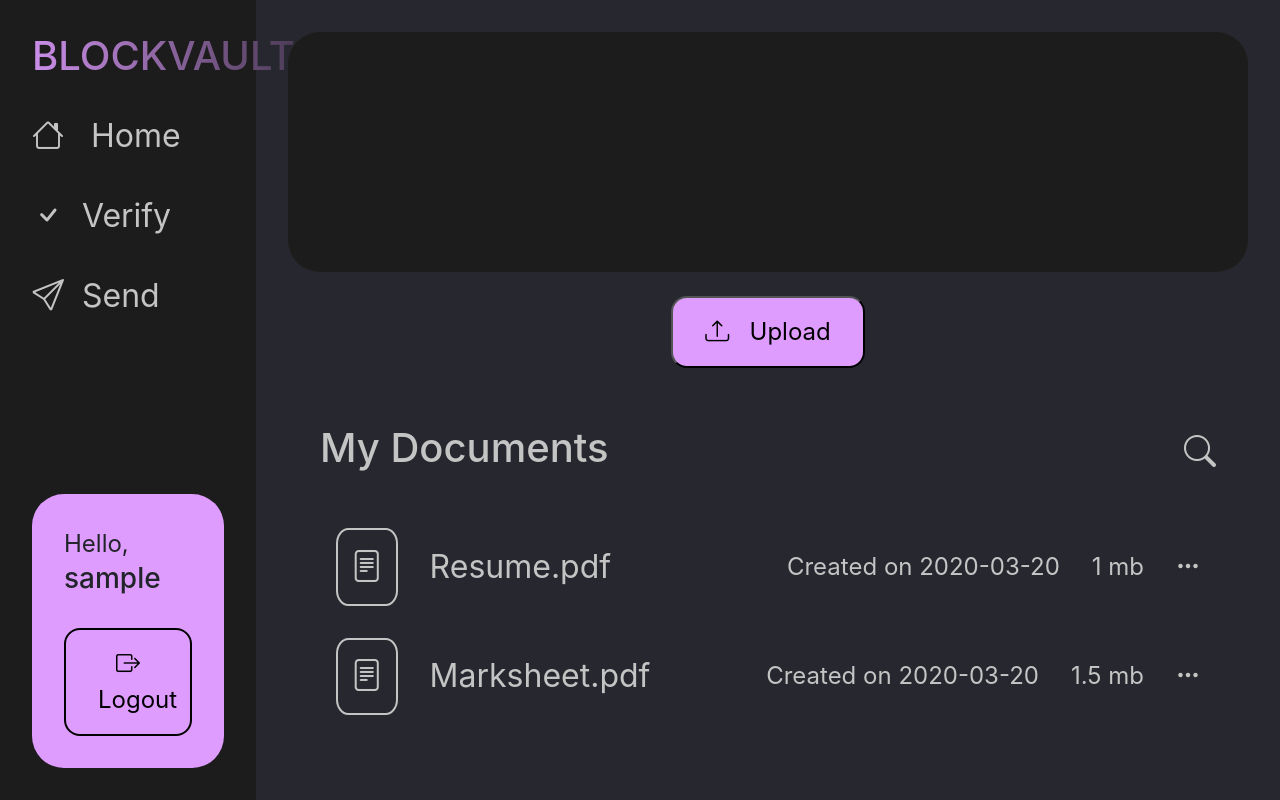
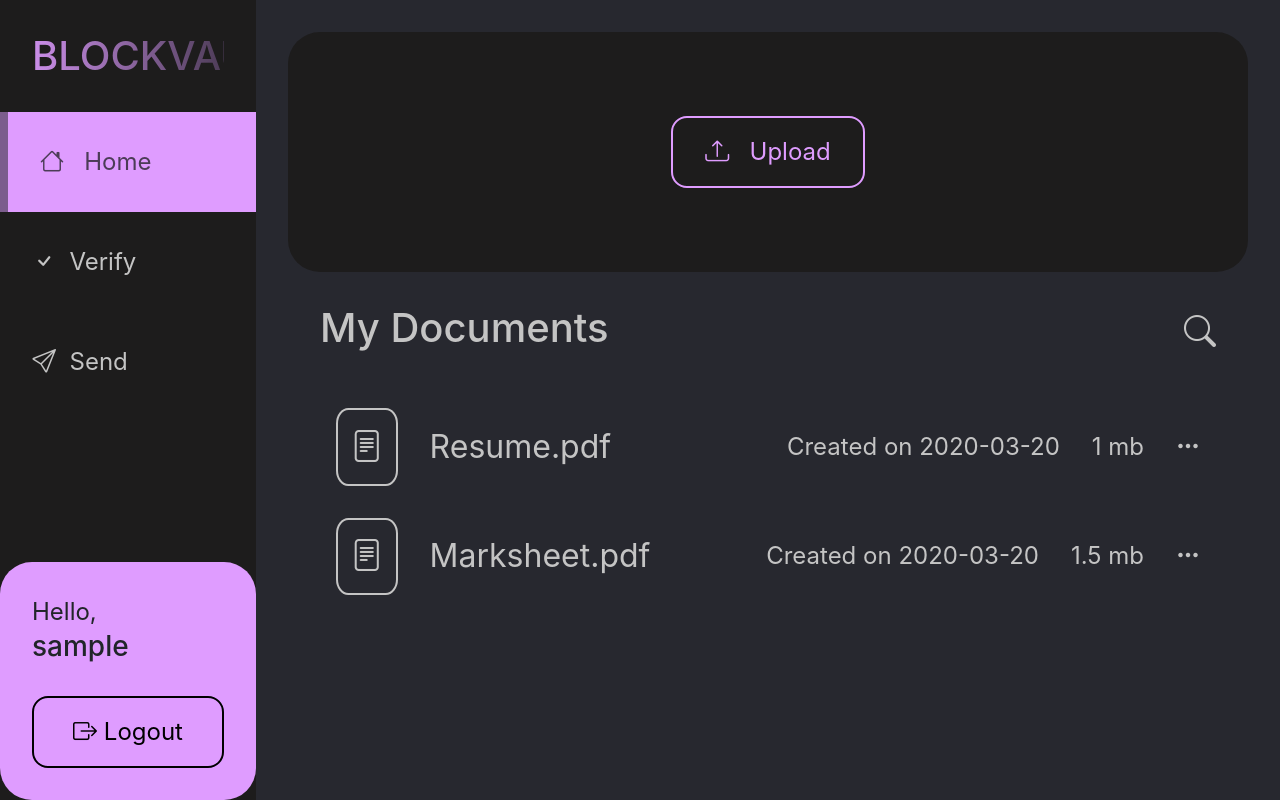
Before and after one commit to Dhruwang/BlockVault, a React (Create React App) app: page /home in a window 1280 px wide. Built offline with nearby package versions, Linux system fonts and the light colour scheme; no server answers; sample sign-in values are in the browser's storage.

Commit message:
added confirm modal

```diff
--- a/src/App.css
+++ b/src/App.css
@@ -282,14 +282,17 @@ body{
   display: flex;
   flex-direction: column;
   align-items: start;
-  padding: 2rem;
   justify-content: space-between;
+}
+.NavigationMain{
+  width: 100%;
 }
 .NavigationUpper h1{
   background: linear-gradient(90deg, rgba(203,142,233,1) 0%, rgba(77,60,87,1) 100%);
   background-clip: text;
   color: transparent;
   font-weight: 500;
+  margin: 2rem;
 }
 .NavigationUpper button{
   margin: 2rem 0 ;
@@ -300,9 +303,9 @@ body{
 .NavLinks ul li{
   color: #C4C4C4;
   list-style: none;
-  font-size: 2rem;
-  margin: 2rem 0;
+  font-size: 1.5rem;
   cursor: pointer;
+  padding: 2rem;
 }
 .NavigationLower{
   padding: 2rem;
@@ -324,6 +327,12 @@ body{
   color: black;
   width: 100%;
 }
+.selectedTab{
+  background-color: #DF9CFF;
+  border-left: 8px solid #7C5D8D;
+  color: #4C3C57 !important;
+}
+
 /* Navigation page css ends  */
 
 /* appmain css starts  */
@@ -346,6 +355,9 @@ body{
   height: 30vh;
   background-color: #1D1C1C;
   border-radius: 2rem;
+  display: flex;
+  align-items: center;
+  justify-content: center;
 }
 .homeLower{
   padding: 2rem;
@@ -408,3 +420,35 @@ body{
   color: #C4C4C4;
 }
 /* document box css ends */
+
+/* confirm modal css starts  */
+.confirmModalOuter{
+  height: 100vh;
+  width: 100vw;
+  backdrop-filter: blur(5px);
+  display: none;
+  align-items: center;
+  justify-content: center;
+  position: fixed;
+}
+.confirmModalInner{
+  background-color: #1D1C1C;
+  border-radius: 1rem;
+  padding: 1rem;
+  display: flex;
+  flex-direction: column;
+  align-items: center;
+  justify-content: center;
+  padding: 4rem;
+}
+.confirmModalContent p{
+  font-size: 2rem;
+  color: #C4C4C4;
+}
+.confirmModalButtons{
+  margin-top: 2rem;
+}
+.confirmModalButtons button{
+  margin: 0 1rem;
+}
+/* confirm modal css ends */
--- a/src/App.tsx
+++ b/src/App.tsx
@@ -1,5 +1,6 @@
 import './App.css';
 import AppMain from './components/AppMain';
+import ConfirmModal from './components/ConfirmModal';
 import Entrymodal from './components/Entrymodal';
 import Landing from './components/Landing';
 import Navigation from './components/Navigation';
@@ -10,6 +11,7 @@ function App() {
   return (
     <BrowserRouter>
       <Entrymodal />
+      <ConfirmModal />
       <Routes>
         <Route path='/' element={<Landing />} />
         <Route path='/home' element={<AppMain />} />
--- /dev/null
+++ b/src/components/ConfirmModal.tsx
@@ -0,0 +1,29 @@
+import React from 'react'
+
+export default function ConfirmModal({
+    message,
+    onConfirm
+}:{
+    message?: string,
+    onConfirm?: () => void
+}) {
+
+    const dismissModal=()=>{
+        if(document.getElementById("confirmModalOuter")){
+            document.getElementById("confirmModalOuter")!.style.display = "none"
+        }
+}
+  return (
+    <div className='confirmModalOuter' id='confirmModalOuter'>
+        <div className='confirmModalInner'>
+            <div className='confirmModalContent'>
+                <p>{message}</p>
+            </div>
+            <div className='confirmModalButtons'>
+                <button className='modalBtn-inverted' onClick={dismissModal}>Cancel</button>
+                <button className='modalBtn' onClick={onConfirm}>Confirm</button>
+            </div>
+        </div>
+    </div>
+  )
+}
--- a/src/components/Home.tsx
+++ b/src/components/Home.tsx
@@ -71,10 +71,8 @@ export default function Home() {
     <div>
       <div className="homeOuter">
         <div className='homeUpper'>
-      {console.log(token)!}
-
+        <button className='modalBtn-inverted my-4' onClick={handleFileUpload}><i className="bi bi-upload"></i> &nbsp; <input type='file' name='file' id='fileUpload' onChange={handleFileChange}  style={{ display: "none" }} multiple={false} accept=".txt,.pdf,.doc,.ppt"></input>{selectedFile?selectedFile:"Upload"}</button>
         </div>
-        <button className='modalBtn my-4' onClick={handleFileUpload}><i className="bi bi-upload"></i> &nbsp; <input type='file' name='file' id='fileUpload' onChange={handleFileChange}  style={{ display: "none" }} multiple={false} accept=".txt,.pdf,.doc,.ppt"></input>{selectedFile?selectedFile:"Upload"}</button>
         <div className='homeLower'>
           <div className='homeLowerHead'>
             <h2>My Documents</h2>
--- a/src/components/Navigation.tsx
+++ b/src/components/Navigation.tsx
@@ -12,7 +12,7 @@ export default function Navigation() {
     return (
         <div>
             <div className='NavigationOuter'>
-                <div>
+                <div className='NavigationMain'>
                     <div className='NavigationUpper'>
                         <h1>BLOCKVAULT</h1>
 
@@ -20,7 +20,7 @@ export default function Navigation() {
                     <div className='NavigationMiddle'>
                         <div className='NavLinks'>
                             <ul>
-                                <li><a><i className="bi bi-house"></i> &nbsp; Home</a></li>
+                                <li className='selectedTab'><a><i className="bi bi-house"></i> &nbsp; Home</a></li>
                                 <li><a><i className="bi bi-check"></i> &nbsp;Verify</a></li>
                                 <li><a><i className="bi bi-send"></i>&nbsp;  Send</a></li>
                             </ul>
```
